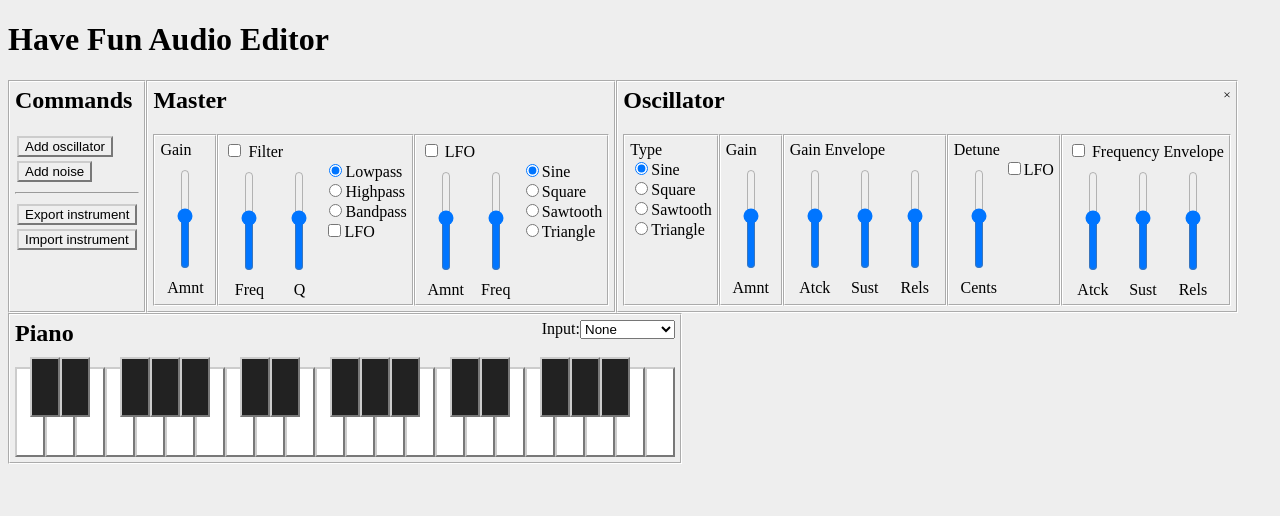
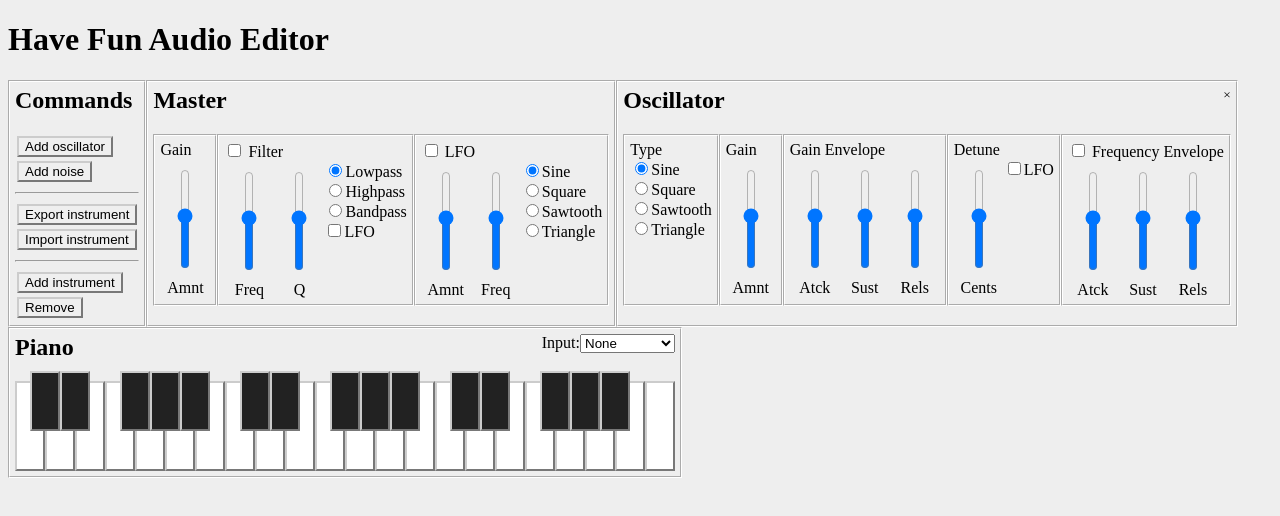
Before and after one commit to stasm/havefun, a React (Vite) app: page / in a window 1280 px wide. Shown: the top 516 px of the page. Built offline with nearby package versions, Linux system fonts and the light colour scheme.

Commit message:
Allow multiple instruments

```diff
--- a/src/App.tsx
+++ b/src/App.tsx
@@ -1,113 +1,29 @@
 import * as React from "react";
-import {init_instr, with_instr} from "./adapter";
-import {Master} from "./Master";
-import {Noise} from "./Noise";
-import {Oscillator} from "./Oscillator";
-import {Piano} from "./Piano";
-import {INITIAL_STATE, reducer} from "./state";
+import {Instrument} from "./Instrument";
 
 export function App() {
-    let [state, dispatch] = React.useReducer(with_instr(reducer), INITIAL_STATE, init_instr);
+    let [next_id, set_next_id] = React.useState(1);
+    let [instruments, set_instruments] = React.useState([0]);
+
+    function add_instrument() {
+        set_instruments(instruments => [...instruments, next_id]);
+        set_next_id(id => id++);
+    }
+
+    function remove_instrument(id: number) {
+        set_instruments(instruments => instruments.filter(instrument => instrument !== id));
+    }
 
     return (
         <>
             <h1>Have Fun Audio Editor</h1>
-            <div className="row">
-                <div className="group">
-                    <h2>Commands</h2>
-                    <div>
-                        <button
-                            className="command"
-                            onClick={() => dispatch({kind: "ADD_OSCILLATOR"})}
-                        >
-                            Add oscillator
-                        </button>
-                    </div>
-                    <div>
-                        <button className="command" onClick={() => dispatch({kind: "ADD_NOISE"})}>
-                            Add noise
-                        </button>
-                    </div>
-                    <hr />
-                    <div>
-                        <button
-                            className="command"
-                            onClick={e => alert(JSON.stringify(state.instrument))}
-                        >
-                            Export instrument
-                        </button>
-                    </div>
-                    <div>
-                        <button
-                            className="command"
-                            onClick={() => {
-                                let instr = JSON.parse(prompt("Pase JSON:")!);
-                                dispatch({kind: "IMPORT_INSTR", instr});
-                            }}
-                        >
-                            Import instrument
-                        </button>
-                    </div>
-                </div>
-                <Master
-                    change={evt =>
-                        dispatch({
-                            kind: "CHANGE_MASTER",
-                            target: evt.target as HTMLInputElement,
-                        })
-                    }
-                    instr={state}
+            {instruments.map(key => (
+                <Instrument
+                    key={key}
+                    add_instrument={add_instrument}
+                    remove_self={() => remove_instrument(key)}
                 />
-                {state.sources.map((source, index) => {
-                    switch (source.kind) {
-                        case "noise":
-                            return (
-                                <Noise
-                                    key={index}
-                                    change={evt =>
-                                        dispatch({
-                                            kind: "CHANGE_SOURCE",
-                                            target: evt.target as HTMLInputElement,
-                                            index,
-                                        })
-                                    }
-                                    remove={() =>
-                                        dispatch({
-                                            kind: "REMOVE_SOURCE",
-                                            index,
-                                        })
-                                    }
-                                    source={source}
-                                />
-                            );
-                        case "oscillator":
-                            return (
-                                <Oscillator
-                                    key={index}
-                                    change={evt =>
-                                        dispatch({
-                                            kind: "CHANGE_SOURCE",
-                                            target: evt.target as HTMLInputElement,
-                                            index,
-                                        })
-                                    }
-                                    remove={() =>
-                                        dispatch({
-                                            kind: "REMOVE_SOURCE",
-                                            index,
-                                        })
-                                    }
-                                    source={source}
-                                />
-                            );
-                    }
-                })}
-            </div>
-            {state.instrument && (
-                <div className="row">
-                    <Piano instr={state.instrument} />
-                </div>
-            )}
+            ))}
         </>
     );
 }
--- /dev/null
+++ b/src/Instrument.tsx
@@ -0,0 +1,129 @@
+import * as React from "react";
+import {init_instr, with_instr} from "./adapter";
+import {Master} from "./Master";
+import {Noise} from "./Noise";
+import {Oscillator} from "./Oscillator";
+import {Piano} from "./Piano";
+import {INITIAL_STATE, reducer} from "./state";
+
+export function Instrument({
+    add_instrument,
+    remove_self,
+}: {
+    add_instrument: () => void;
+    remove_self: () => void;
+}) {
+    let [state, dispatch] = React.useReducer(with_instr(reducer), INITIAL_STATE, init_instr);
+
+    return (
+        <>
+            <div className="row">
+                <div className="group">
+                    <h2>Commands</h2>
+                    <div>
+                        <button
+                            className="command"
+                            onClick={() => dispatch({kind: "ADD_OSCILLATOR"})}
+                        >
+                            Add oscillator
+                        </button>
+                    </div>
+                    <div>
+                        <button className="command" onClick={() => dispatch({kind: "ADD_NOISE"})}>
+                            Add noise
+                        </button>
+                    </div>
+                    <hr />
+                    <div>
+                        <button
+                            className="command"
+                            onClick={() => alert(JSON.stringify(state.instrument))}
+                        >
+                            Export instrument
+                        </button>
+                    </div>
+                    <div>
+                        <button
+                            className="command"
+                            onClick={() => {
+                                let instr = JSON.parse(prompt("Pase JSON:")!);
+                                dispatch({kind: "IMPORT_INSTR", instr});
+                            }}
+                        >
+                            Import instrument
+                        </button>
+                    </div>
+                    <hr />
+                    <div>
+                        <button className="command" onClick={add_instrument}>
+                            Add instrument
+                        </button>
+                    </div>
+                    <div>
+                        <button className="command" onClick={remove_self}>
+                            Remove
+                        </button>
+                    </div>
+                </div>
+                <Master
+                    change={evt =>
+                        dispatch({
+                            kind: "CHANGE_MASTER",
+                            target: evt.target as HTMLInputElement,
+                        })
+                    }
+                    instr={state}
+                />
+                {state.sources.map((source, index) => {
+                    switch (source.kind) {
+                        case "noise":
+                            return (
+                                <Noise
+                                    key={index}
+                                    change={evt =>
+                                        dispatch({
+                                            kind: "CHANGE_SOURCE",
+                                            target: evt.target as HTMLInputElement,
+                                            index,
+                                        })
+                                    }
+                                    remove={() =>
+                                        dispatch({
+                                            kind: "REMOVE_SOURCE",
+                                            index,
+                                        })
+                                    }
+                                    source={source}
+                                />
+                            );
+                        case "oscillator":
+                            return (
+                                <Oscillator
+                                    key={index}
+                                    change={evt =>
+                                        dispatch({
+                                            kind: "CHANGE_SOURCE",
+                                            target: evt.target as HTMLInputElement,
+                                            index,
+                                        })
+                                    }
+                                    remove={() =>
+                                        dispatch({
+                                            kind: "REMOVE_SOURCE",
+                                            index,
+                                        })
+                                    }
+                                    source={source}
+                                />
+                            );
+                    }
+                })}
+            </div>
+            {state.instrument && (
+                <div className="row">
+                    <Piano instr={state.instrument} />
+                </div>
+            )}
+        </>
+    );
+}
--- a/src/midi.ts
+++ b/src/midi.ts
@@ -15,12 +15,16 @@ function on_midi_message(play_note: (note: number) => void, message: WebMidi.MID
         case 240:
             break;
         case 144: {
-            let button = document.querySelector(`button.key[data-note="${note}"]`);
+            let buttons = document.querySelectorAll(`button.key[data-note="${note}"]`);
             if (velocity > 0) {
                 play_note(note);
-                button && button.classList.add("pressed");
+                for (let button of buttons) {
+                    button.classList.add("pressed");
+                }
             } else {
-                button && button.classList.remove("pressed");
+                for (let button of buttons) {
+                    button.classList.remove("pressed");
+                }
             }
         }
         default:
```
